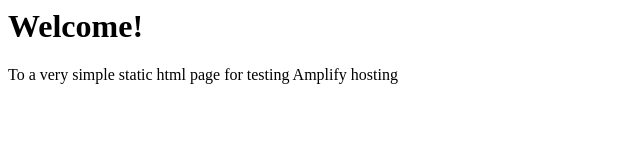
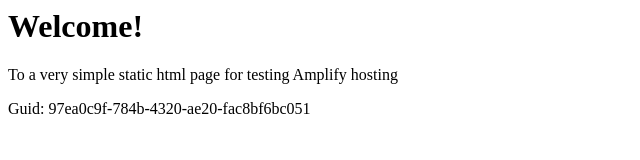
Before and after one commit to aws-aemilia-hkg/Github-PR-Commit-Integration-Test-DoNotTouch-v1-preprod-ap-east-1, a website: page src/index.html in a window 1280 px wide. Shown: the whole page, without its empty margins (0-640 px from the left). Drawn offline with Linux system fonts and the light colour scheme.

Commit message:
commit from integ tests

```diff
--- a/src/index.html
+++ b/src/index.html
@@ -1,3 +1,5 @@
+
+
 <html lang="en">
 
 <head>
@@ -10,6 +12,6 @@
 <body>
     <h1>Welcome!</h1>
     <p>To a very simple static html page for testing Amplify hosting</p>
-</body>
+    <p>Guid: 97ea0c9f-784b-4320-ae20-fac8bf6bc051</p></body>
 
 </html>
```
